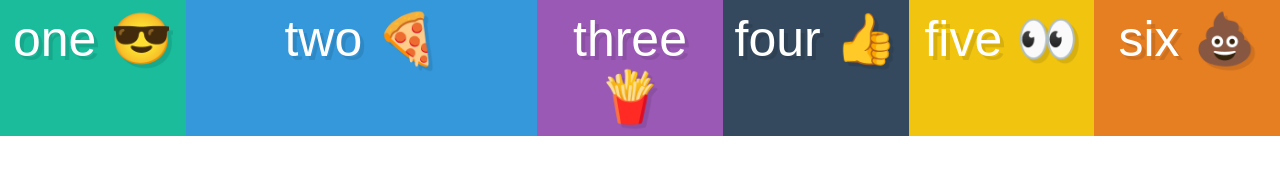
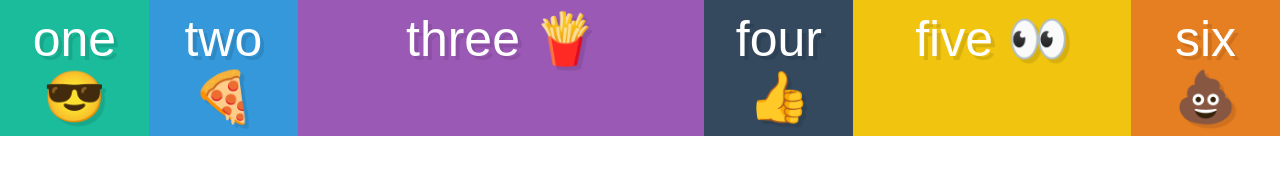
Before and after one commit to MarioPaju1991/What-The-Flexbox-master, a plain HTML site: page flexbox-sizing/index.html in a window 1280 px wide. Drawn offline with Linux system fonts and the light colour scheme.

Commit message:
Sizing finished

```diff
--- a/flexbox-sizing/style.css
+++ b/flexbox-sizing/style.css
@@ -34,9 +34,13 @@ input[type=reset],input[type=submit]{-webkit-appearance:button;cursor:pointer;}b
 }
 
 .box {
-  flex:1;
+  flex: 1;
 }
 
-.box2 {
-  flex:2;
+.box5 {
+  flex: 2;
 }
+
+.box3 {
+  flex: 3
+}
```
